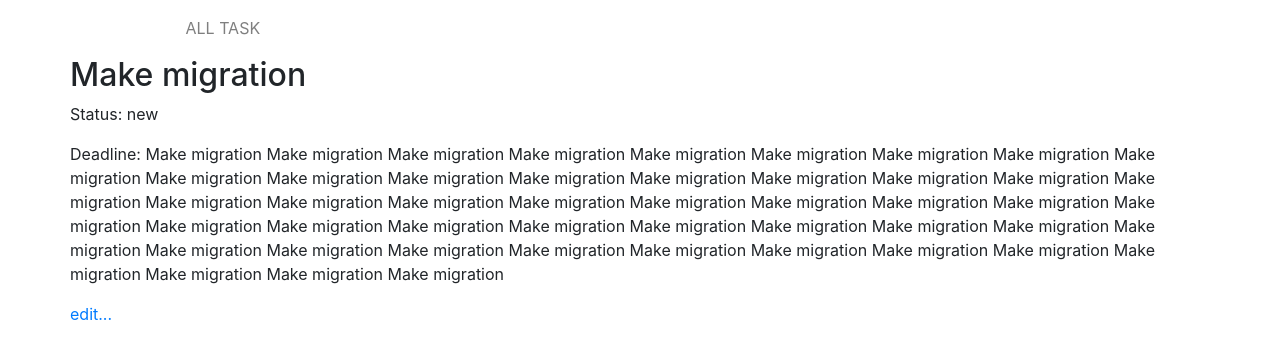
After one commit to romeeeoo/homework_70_roman_tarassenko, a Django app: page /task/1 in a window 1280 px wide. The commit adds this page. Shown: the top 359 px of the page. Run offline with Django 4.2, Linux system fonts and the light colour scheme; data comes from the database, SQL or seed files in the repository.

Commit message:
Создал базовый шаблон.
Шаблон детального отображения задачи на основе базового готов.

Страница главного шаблона index.html готова.

В todo_list/urls.py добавил пути для с именами для главной страницы и для страницы детального отображения задачи.

Добавлено detail_view() для обработки запроса детального запроса задачи.

```diff
--- /dev/null
+++ b/todo_app/templates/base.html
@@ -0,0 +1,32 @@
+<!DOCTYPE html>
+<html lang="en">
+<head>
+    <meta charset="UTF-8">
+    <link rel="stylesheet" href="https://cdn.jsdelivr.net/npm/bootstrap@4.3.1/dist/css/bootstrap.min.css"
+          integrity="sha384-ggOyR0iXCbMQv3Xipma34MD+dH/1fQ784/j6cY/iJTQUOhcWr7x9JvoRxT2MZw1T" crossorigin="anonymous">
+    <title>{% block title %} Task Manager {% endblock %}</title>
+</head>
+<body>
+    <nav class="navbar navbar-expand-lg navbar-light">
+        <div class="container">
+            <button class="navbar-toggler" type="button" data-bs-toggle="collapse"
+                    data-bs-target="#navbarSupportedContent" aria-controls="navbarSupportedContent"
+                    aria-expanded="false" aria-label="Toggle navigation">
+                <span class="navbar-toggler-icon"></span>
+            </button>
+            <div class="collapse navbar-collapse" id="navbarSupportedContent">
+                <ul class="navbar-nav me-auto mb-2 mb-lg-0 text-uppercase offset-1">
+                    {% block menu %}
+                    <li class="nav-item">
+                        <a class="nav-link" href="{% url 'index' %}">All Task</a>
+                    </li>
+                    {% endblock %}
+                </ul>
+            </div>
+        </div>
+    </nav>
+    <div class="container">
+        {% block content %}{% endblock %}
+    </div>
+</body>
+</html>
--- /dev/null
+++ b/todo_app/templates/detailed_task.html
@@ -0,0 +1,23 @@
+{% extends "base.html" %}
+
+{% block title %} {{ task.description }} {% endblock %}
+
+{% block content %}
+    <div class="row">
+        <h2>{{ task.description }}</h2>
+    </div>
+    <div class="row">
+        <p>Status: {{ task.status }}</p>
+    </div>
+    <div class="row">
+        {% if task.deadline %}
+            <p>Deadline: {{ task.deadline }}</p>
+        {% endif %}
+    </div>
+    <div class="row">
+        <p>Deadline: {{ task.detailed_description }}</p>
+    </div>
+    <div class="row">
+        <a href="#">edit...</a>
+    </div>
+{% endblock %}
--- a/todo_app/urls.py
+++ b/todo_app/urls.py
@@ -1,7 +1,9 @@
 from django.urls import path
-from todo_app.views import index_view, add_view
+from todo_app.views import index_view, add_view, detail_view
 
 urlpatterns = [
-    path('', index_view, name="index_view"),
-    path('add/', add_view)
+    path('', index_view, name='index'),
+    path('add/', add_view),
+    path('task/<int:pk>', detail_view, name='detailed_task'),
+    path('task/', index_view)
 ]
--- a/todo_app/views.py
+++ b/todo_app/views.py
@@ -1,4 +1,4 @@
-from django.shortcuts import render, redirect
+from django.shortcuts import render, redirect, get_object_or_404
 from todo_app.models import Task
 
 
@@ -20,3 +20,8 @@ def add_view(request):
                                        deadline=deadline)
         new_task.save()
         return redirect("index_view")
+
+
+def detail_view(request, pk):
+    task = get_object_or_404(Task, pk=pk)
+    return render(request, 'detailed_task.html', context={'task': task})
```
Also changed, not shown: todo_app/templates/index.html (+15 -18 lines).
